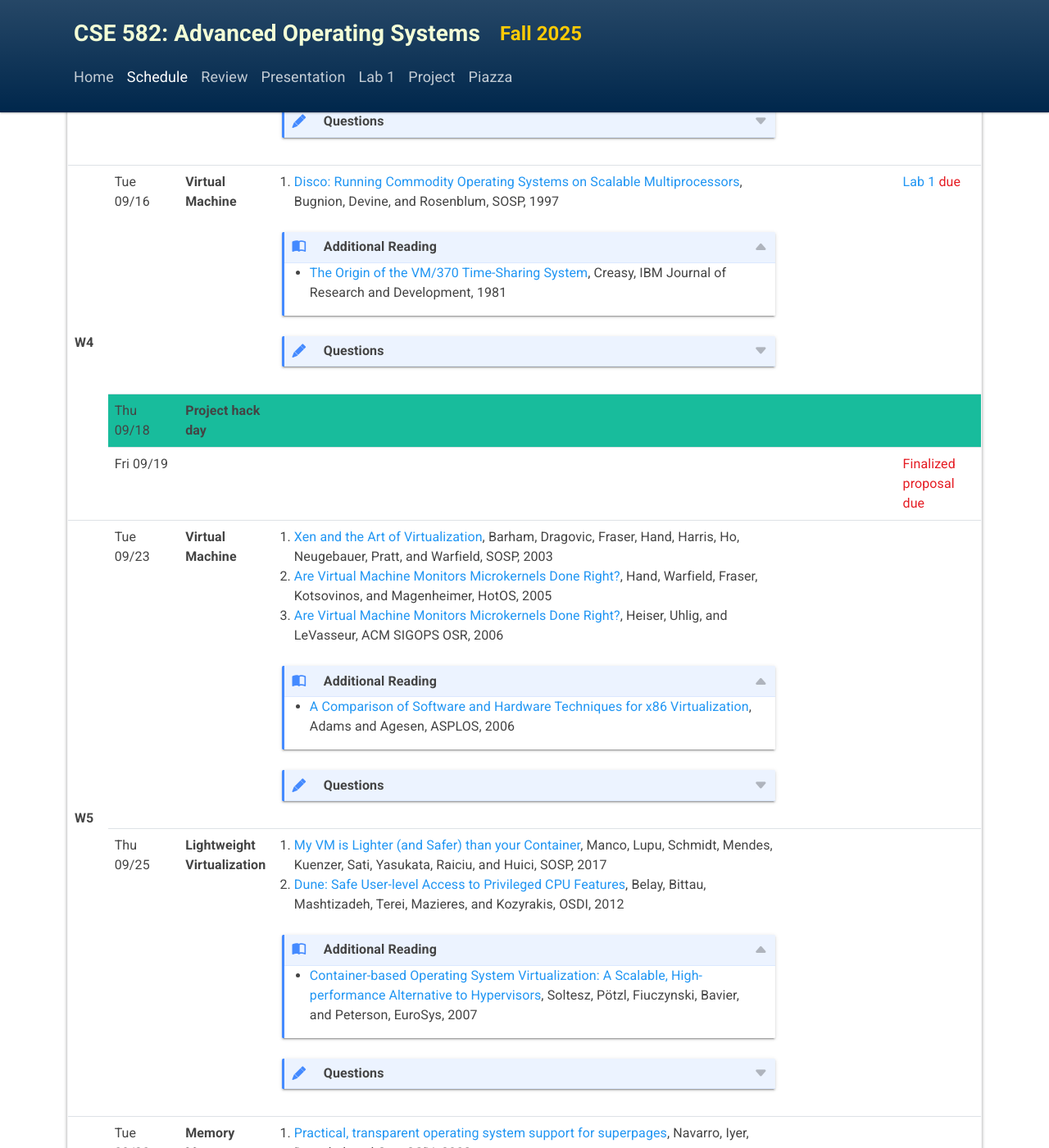
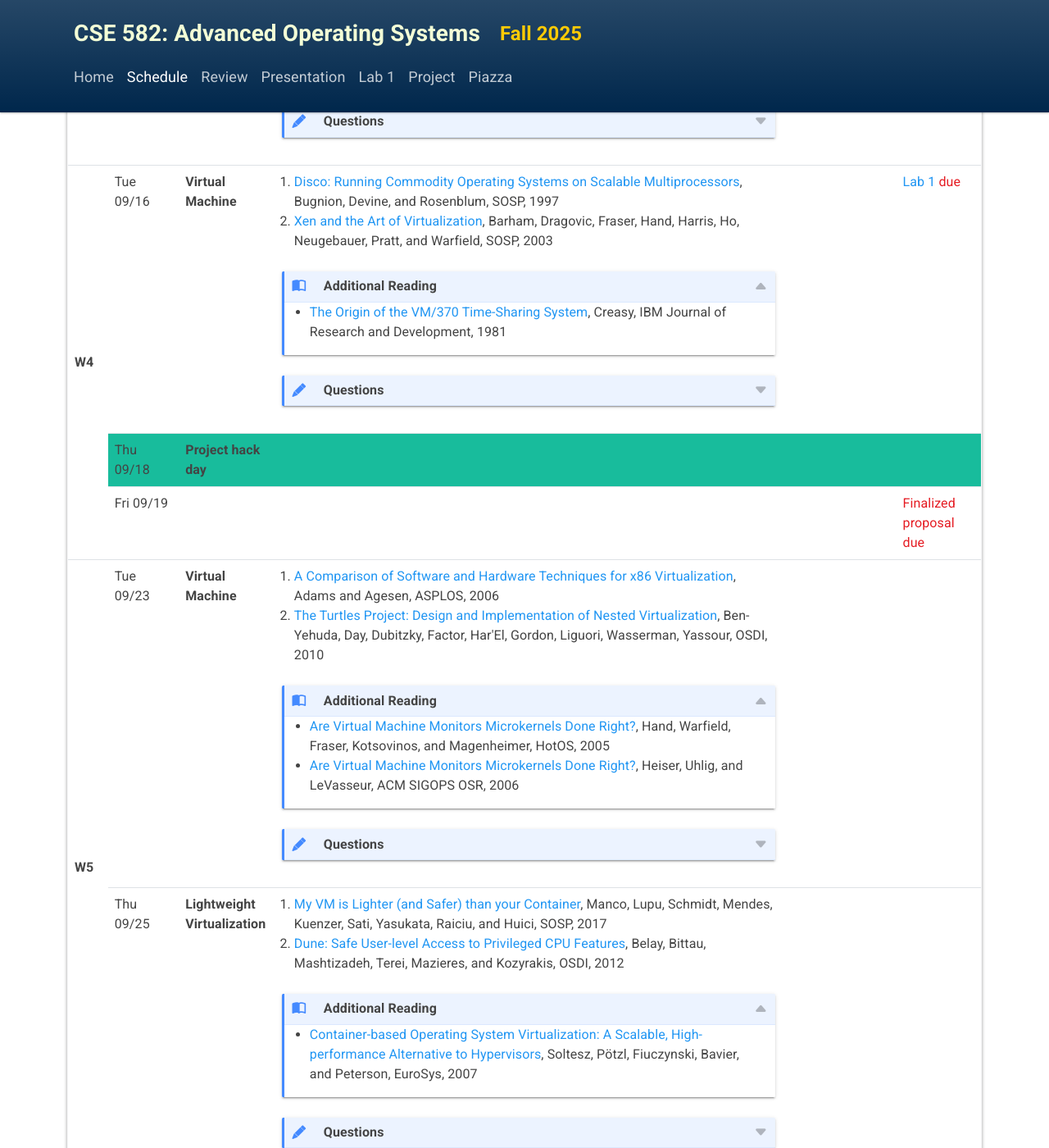
Before and after one commit to eecs582/eecs582.github.io, a Jekyll site: the page built from schedule.html, in a window 1280 px wide and 1400 px high, scrolled down 1998 px. Shown: the whole window at 82% size. Built offline with Jekyll 4.4.1, drawn with Linux system fonts in a browser that asks for light colours; some of the changed text lies outside the part shown.

Commit message:
update schedule

```diff
--- a/schedule.html
+++ b/schedule.html
@@ -205,6 +205,7 @@ layout: schedule
       <td>
         <ol>
           <li><a href="readings/disco.pdf">Disco: Running Commodity Operating Systems on Scalable Multiprocessors</a>, Bugnion, Devine, and Rosenblum, SOSP, 1997</li>
+          <li><a href="readings/xen.pdf">Xen and the Art of Virtualization</a>, Barham, Dragovic, Fraser, Hand, Harris, Ho, Neugebauer, Pratt, and Warfield, SOSP, 2003</li>
         </ol>
         <details open class="details-reading">
           <summary>Additional Reading</summary>
@@ -218,6 +219,12 @@ layout: schedule
           <strong>Disco</strong>
           <ul>
             <li>Q: Compare and contrast Disco with Exokernel</li>
+          </ul>
+          </p>
+          <p>
+          <strong>Xen</strong>
+          <ul>
+            <li>Q: Microkernels and virtual machine monitors are two different ways to support the execution of multiple operating systems on modern hardware. How does the microkernel approach in L4 compare and contrast with the VMM approach in Xen?</li>
           </ul>
           </p>
         </details>
@@ -250,29 +257,23 @@ layout: schedule
       <td>Virtual Machine</td>
       <td>
         <ol>
-          <li><a href="readings/xen.pdf">Xen and the Art of Virtualization</a>, Barham, Dragovic, Fraser, Hand, Harris, Ho, Neugebauer, Pratt, and Warfield, SOSP, 2003</li>
-          <li><a href="readings/vmm-hotos05.pdf">Are Virtual Machine Monitors Microkernels Done Right?</a>, Hand, Warfield, Fraser, Kotsovinos, and Magenheimer, HotOS, 2005</li>
-          <li><a href="readings/vmm-osr06.pdf">Are Virtual Machine Monitors Microkernels Done Right?</a>, Heiser, Uhlig, and LeVasseur, ACM SIGOPS OSR, 2006</li>
+          <li><a href="readings/x86-virt-asplos06.pdf">A Comparison of Software and Hardware Techniques for x86 Virtualization</a>, Adams and Agesen, ASPLOS, 2006</li>
+          <li><a href="readings/turtles-osdi10.pdf">The Turtles Project: Design and Implementation of Nested Virtualization</a>, Ben-Yehuda, Day, Dubitzky, Factor, Har'El, Gordon, Liguori, Wasserman, Yassour, OSDI, 2010</li>
         </ol>
         <details open class="details-reading">
           <summary>Additional Reading</summary>
           <ul>
-          <li><a href="readings/virtualization-comparison.pdf">A Comparison of Software and Hardware Techniques for x86 Virtualization</a>, Adams and Agesen, ASPLOS, 2006</li>
+              <li><a href="readings/vmm-hotos05.pdf">Are Virtual Machine Monitors Microkernels Done Right?</a>, Hand, Warfield, Fraser, Kotsovinos, and Magenheimer, HotOS, 2005</li>
+              <li><a href="readings/vmm-osr06.pdf">Are Virtual Machine Monitors Microkernels Done Right?</a>, Heiser, Uhlig, and LeVasseur, ACM SIGOPS OSR, 2006</li>
           </ul>
         </details>
         <details>
           <summary>Questions</summary>
           <p>
-          <strong>Xen</strong>
-          <ul>
-            <li>Q: Microkernels and virtual machine monitors are two different ways to support the execution of multiple operating systems on modern hardware. How does the microkernel approach in L4 compare and contrast with the VMM approach in Xen?</li>
-          </ul>
-          </p>
-          <p>
-          <strong>VMM v. Microkernels</strong>
-          <ul>
-            <li>Are you convinced that VMMs are microkernels done right? Why?</li>
-          </ul>
+            <strong>x86 virt comparison</strong>
+            <ul>
+              <li>Why a hardware VMM can be slower than a software VMM</li>
+            </ul>
           </p>
         </details>
       </td>
@@ -453,6 +454,7 @@ layout: schedule
       <td>
         <ol>
           <li><a href="readings/sprite.pdf">The Sprite Network Operating System</a>, Ousterhout, Cerenson, Douglis, Nelson, and Welch, IEEE Computer, 1988</li>
+          <li><a href="https://www.usenix.org/system/files/osdi18-shan.pdf">LegoOS: A Disseminated, Distributed OS for Hardware Resource Disaggregation</a>, Shan, Huang, Chen, and Zhang, OSDI, 2018</li>
         </ol>
         <details open class="details-reading">
           <summary>Additional Reading</summary>
@@ -509,11 +510,11 @@ layout: schedule
       <td>
         <ol>
           <li><a href="readings/arrakis.pdf">Arrakis: The Operating System is the Control Plane</a>, Peter, Li, Zhang, Ports, Woos, Krishnamurthy, Anderson, and Roscoe, OSDI, 2014</li>
+          <li><a href="readings/ix.pdf">IX: A Protected Dataplane Operating System for High Throughput and Low Latency</a>, Belay, Prekas, Klimovic, Grossman, Kozyrakis, and Bugnion, OSDI, 2014</li>
         </ol>
         <details open class="details-reading">
           <summary>Additional Reading</summary>
           <ul>
-            <li><a href="readings/ix.pdf">IX: A Protected Dataplane Operating System for High Throughput and Low Latency</a>, Belay, Prekas, Klimovic, Grossman, Kozyrakis, and Bugnion, OSDI, 2014</li>
             <li><a href="https://research.google/pubs/pub48630.pdf">Snap: a Microkernel Approach to Host Networking</a>, Marty, Kruijf, Adriaens, Alfeld, Bauer, Contavalli, Dalton, Dukkipati, Evans, Gribble, Kidd, Kononov, Kumar, Mauer, Musick, Olson, Rubow, Ryan, Springborn, Turner, Valancius, Wang, and Vahdat, SOSP, 2019</li>
           </ul>
         </details>
@@ -623,12 +624,12 @@ layout: schedule
       <td>Emerging Memory</td>
       <td>
         <ol>
-          <li><a href="https://symbioticlab.org/publications/files/tpp:asplos23/tpp-asplos23.pdf">TPP: Transparent Page Placement for CXL-Enabled Tiered-Memory</a>, Maruf, Wang, Dhanotia, Weiner, Agarwal, Bhattacharya, Petersen, Chowdhury, Kanaujia, and Chauhan, ASPLOS, 2023</li>
+          <li><a href="https://dl.acm.org/doi/10.1145/3575693.3578835">Pond: CXL-Based Memory Pooling Systems for Cloud Platforms</a>, Li, Berger, Hsu, Ernst, Zardoshti, Novakovic, Shah, Rajadnya, Lee, Agarwal, Hill, Fontoura, and Bianchini, ASPLOS, 2023</li>
         </ol>
         <details open class="details-reading">
           <summary>Additional Reading</summary>
           <ul>
-            <li><a href="https://dl.acm.org/doi/10.1145/3575693.3578835">Pond: CXL-Based Memory Pooling Systems for Cloud Platforms</a>, Li, Berger, Hsu, Ernst, Zardoshti, Novakovic, Shah, Rajadnya, Lee, Agarwal, Hill, Fontoura, and Bianchini, ASPLOS, 2023</li>
+            <li><a href="https://symbioticlab.org/publications/files/tpp:asplos23/tpp-asplos23.pdf">TPP: Transparent Page Placement for CXL-Enabled Tiered-Memory</a>, Maruf, Wang, Dhanotia, Weiner, Agarwal, Bhattacharya, Petersen, Chowdhury, Kanaujia, and Chauhan, ASPLOS, 2023</li>
             <li><a href="https://dl.acm.org/doi/10.5555/3488766.3488784">AIFM: high-performance, application-integrated far memory</a>, Ruan, Schwarzkopf, Aguilera, and Belay, OSDI, 2020</li>
             <li><a href="https://dl.acm.org/doi/10.1145/3600006.3613135">Partial Failure Resilient Memory Management System for (CXL-based) Distributed Shared Memory</a>, Zhang, Ma, Hua, Liu, Chen, Ding, Du, Jiang, Ma, and Wu, SOSP, 2023</li>
           </ul>
```
Also changed, not shown: other parts of schedule.html (+0 -1 lines), 3 other files.
